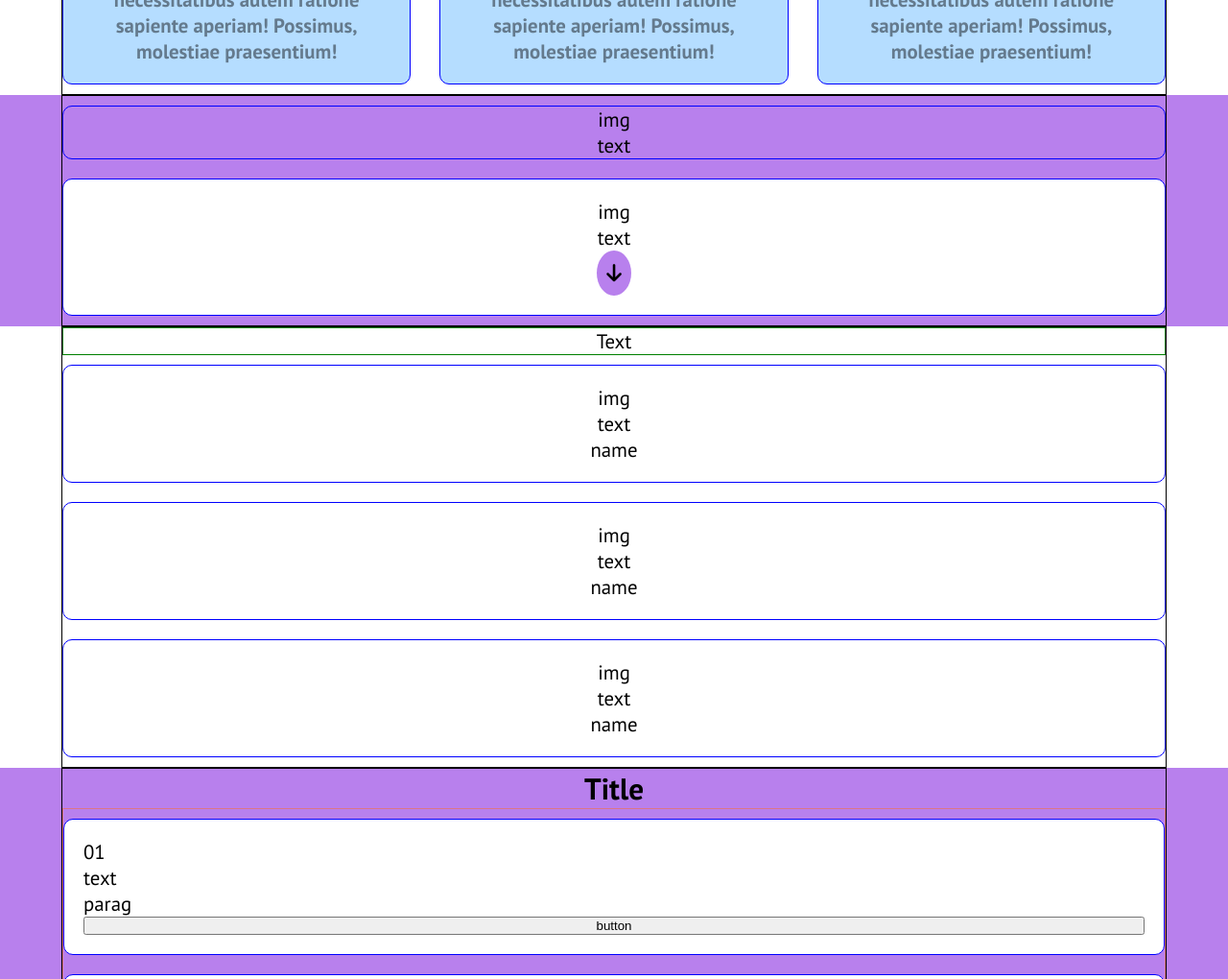
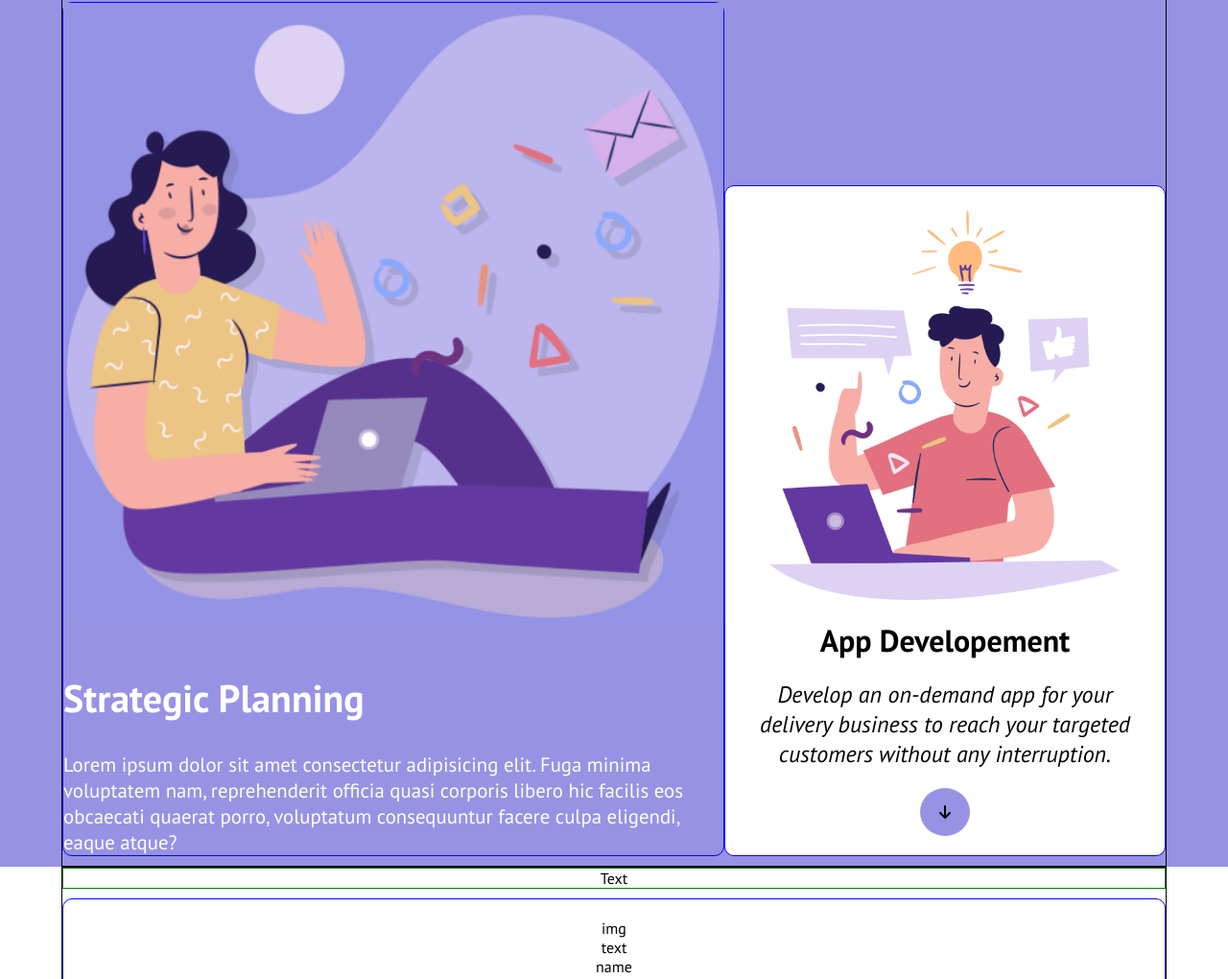
Before and after one commit to VeronicaFontana/htmlcss-responsive-layout, a plain HTML site: page index.html in a window 1280 px wide. Shown: the part 899-1919 px from the top of the page at 96% size. Drawn offline with Linux system fonts and the light colour scheme.

Commit message:
[ADD] Planning section

```diff
--- a/index.html
+++ b/index.html
@@ -89,14 +89,24 @@
         <div class="row">
           <div class="col">
             <div class="card planning">
-              <div class="img">img</div>
-              <div class="text">text</div>
+              <div class="planning-img">
+                <img src="img/planning1.png" alt="">
+              </div>
+              <div class="text">
+                <span>Strategic Planning</span>
+                <p>Lorem ipsum dolor sit amet consectetur adipisicing elit. Fuga minima voluptatem nam, reprehenderit officia quasi corporis libero hic facilis eos obcaecati quaerat porro, voluptatum consequuntur facere culpa eligendi, eaque atque?</p>
+              </div>
             </div>
           </div>
           <div class="col">
             <div class="card developement">
-              <div class="img">img</div>
-              <div class="text">text</div>
+              <div class="developement-img">
+                <img src="img/planning2.png" alt="">
+              </div>
+              <div class="text">
+                <span>App Developement</span>
+                <p>Develop an on-demand app for your delivery business to reach your targeted customers without any interruption.</p>
+              </div>
               <div class="arrow"><i class="fa-solid fa-arrow-down"></i></div>
             </div>
           </div>
--- a/style.css
+++ b/style.css
@@ -6,7 +6,6 @@
 
 body{
   font-family:'PT Sans', sans-serif;
-  font-size: 1.3rem;
 }
 
 .container{
@@ -27,7 +26,7 @@ header{
 }
 
 .strategic-pl, .benefits, .get-started{
-  background-color: rgb(184, 128, 237);
+  background-color: #9792E4;
 }
 
 /* HEADER */
@@ -199,18 +198,6 @@ header{
 }
 
 /* STRATEGIC-PL */
-.developement{
-  background-color: white;
-  padding: 20px;
-  justify-content: space-between;
-}
-
-.arrow{
-  border-radius: 50%;
-  background-color: rgb(184, 128, 237);
-  padding: 10px;
-}
-
 .developement, .planning{
   display: flex;
   flex-direction: column;
@@ -221,6 +208,92 @@ header{
   justify-content: space-evenly;
 }
 
+.strategic-pl img{
+  width: 100%;
+}
+
+.planning .text{
+  margin-top: 50px;
+  color: white;
+}
+
+.planning span{
+  font-size: 2.5rem;
+  font-weight: bold;
+}
+
+.planning p{
+  margin-top: 30px;
+  font-size: 1.3rem;
+}
+
+.developement{
+  background-color: white;
+  padding: 20px;
+}
+
+.developement .text{
+  margin-top: 10px;
+  display: flex;
+  flex-direction: column;
+  align-items: center;
+}
+
+.developement .text span{
+  font-weight: bold;
+  font-size: 2rem;
+}
+
+.developement .text p{
+  text-align: center;
+  margin: 20px 0;
+  font-style: italic;
+  font-size: 1.5rem;
+}
+
+.arrow{
+  border-radius: 50%;
+  background-color: #9792E4;
+  padding: 15px 20px;
+}
+
+.arrow:hover{
+  cursor: pointer;
+  box-shadow: 0 0 3px grey;
+}
+
+/* RESPONSIVE STRATEGIC */
+@media screen and (min-width: 576px) {
+  .planning span{
+    font-size: 6rem;
+  }
+}
+
+@media screen and (min-width:1200px){
+  .planning span{
+    font-size: 2.5rem;
+  }
+
+  .strategic-pl .row{
+    flex-direction: row;
+    align-items:flex-end;
+  }
+
+  .strategic-pl .row .col:first-child{
+    width: 60%;
+  }
+
+  .strategic-pl .row .col:last-child{
+    width: 40%;
+  }
+}
+
+
+
+
+
+
+/* TESTIMONIALS */
 .testimonials{
   display: flex;
   flex-direction: column;
```
